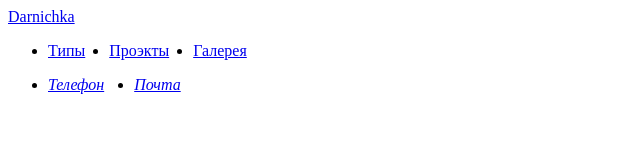
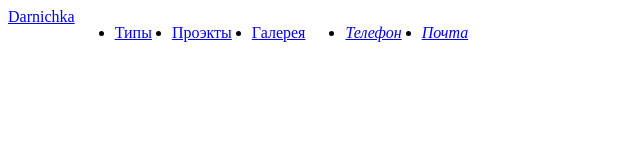
Before and after one commit to dimacia666/darnichka, a plain HTML site: page index.html in a window 1280 px wide. Shown: the whole page, without its empty margins (0-640 px from the left). Drawn offline with Linux system fonts and the light colour scheme.

Commit message:
Bag fixed

```diff
--- a/css/styles.css
+++ b/css/styles.css
@@ -1,13 +1,32 @@
 .logo {
     font-family: luminari;
+    align-items: center;
+}
+
+.header {
+    display: flex;
+}
+
+.header-container {
+    display: flex;
+    align-items: center;
+    justify-content: center;
+}
+
+.nav {
+    display: flex;
 }
 
 .nav-list {
     display: flex;
-    gap: 24px;
+    gap: 20px;
+}
+
+.address {
+    display: flex;
 }
 
 .address-list {
     display: flex;
-    gap: 30px;
+    gap: 20px;
 }
--- a/index.html
+++ b/index.html
@@ -12,7 +12,7 @@
   <body>
     <header class="header">
       <!-- Навигация -->
-
+      <div class="header-container">
         <nav class="nav">
           <a class="logo" href="#">Darnichka</a>
           <ul class="nav-list">
@@ -30,8 +30,12 @@
             <li><a href="mailto:dimacia666@gmail.com">Почта</a></li>
           </ul>
         </address>
+      </div>
     </header>
-    <main></main>
+    <main>
+      <!-- Содержание -->
+      <section></section>
+    </main>
     <footer></footer>
   </body>
   <footer></footer>
```
Lines whose indentation alone changed are shown as unchanged.
